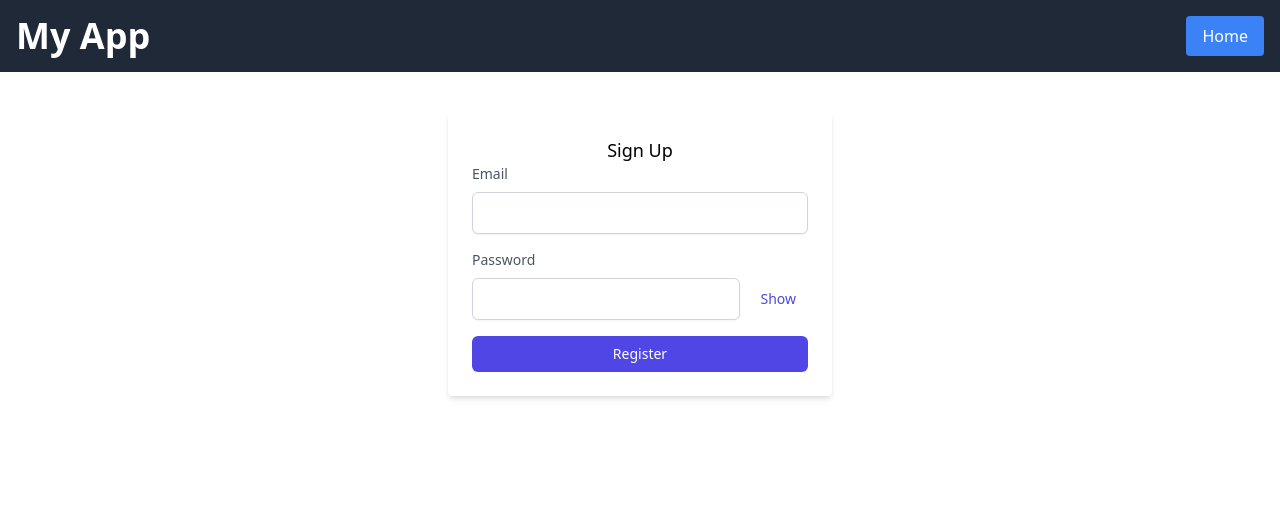
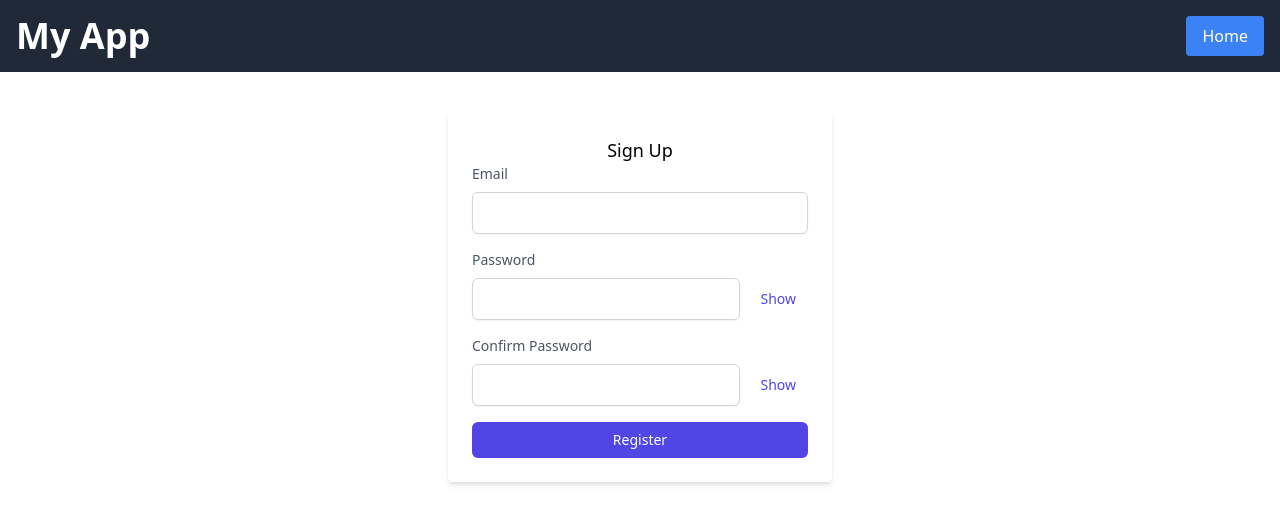
Before and after one commit to mosharif30/auth, a Next.js app: page /signup in a window 1280 px wide. Shown: the top 524 px of the page. Built offline with nearby package versions, Linux system fonts and the light colour scheme; no server answers.

Commit message:
add confirm password

```diff
--- a/src/pages/api/auth/signup.ts
+++ b/src/pages/api/auth/signup.ts
@@ -28,7 +28,7 @@ async function registerUserHandler(
   res: NextApiResponse<ApiResponse>
 ) {
   try {
-    const { email, password } = req.body;
+    const { email, password, confirmPassword } = req.body;
 
     // Validate email and password
     if (!email || !password) {
@@ -49,6 +49,14 @@ async function registerUserHandler(
       return res
         .status(422)
         .json({ status: "Failed", message: "Invalid Password Format" });
+    }
+    if (password !== confirmPassword) {
+      return res
+        .status(422)
+        .json({
+          status: "Failed",
+          message: "Password and Confirm Password are not matched",
+        });
     }
 
     await connectToDatabase();
--- a/src/pages/dashboard.tsx
+++ b/src/pages/dashboard.tsx
@@ -1,3 +1,4 @@
+import { SignOutHandler } from "@/utils/signOutHandler";
 import axios from "axios";
 import { useRouter } from "next/router";
 import { useEffect, useState } from "react";
@@ -42,25 +43,6 @@ const Dashboard = () => {
     }
   };
 
-  const signOutHandler = async () => {
-    try {
-      await axios.get("/api/auth/signout");
-      router.replace("/");
-      toast.info("You are Signed Out", {
-        position: "bottom-center",
-        autoClose: 5000,
-        hideProgressBar: false,
-        closeOnClick: true,
-        pauseOnHover: true,
-        draggable: true,
-        progress: undefined,
-        theme: "colored",
-      });
-    } catch (error) {
-      router.replace("/signin");
-    }
-  };
-
   const {
     register,
     handleSubmit,
@@ -89,7 +71,8 @@ const Dashboard = () => {
       });
 
       if (error.response.status === 401) {
-        await signOutHandler();
+        await SignOutHandler();
+        router.replace("/");
       }
     }
   };
@@ -103,7 +86,10 @@ const Dashboard = () => {
         <div className="block text-gray-800 font-bold">{name}</div>
         <div className="block text-gray-800 font-bold">{age}</div>
         <button
-          onClick={signOutHandler}
+          onClick={async () => {
+            await SignOutHandler(true);
+            router.replace("/");
+          }}
           className="bg-green-500 hover:bg-green-600 text-white font-bold py-4 px-8 m-2 rounded"
         >
           Sign Out
--- a/src/pages/index.tsx
+++ b/src/pages/index.tsx
@@ -1,12 +1,28 @@
+import axios from "axios";
 import { useRouter } from "next/router";
-import React from "react";
+import React, { useEffect, useState } from "react";
 
 const SigninSignup = () => {
   const router = useRouter();
+  const [loggedIn, setLoggedIn] = useState(false);
+  useEffect(() => {
+    axios
+      .get("/api/user")
+      .then(function (response) {
+        if (response.status === 200) {
+          setLoggedIn(true);
+        }
+      })
+      .catch(function () {
+        setLoggedIn(false);
+      });
+  }, []);
   return (
     <div className="flex h-screen items-center justify-center">
       <div className="bg-slate-600 p-16 rounded shadow-md">
         <h1 className="text-5xl font-bold mb-6 text-white">Welcome!</h1>
+        {!loggedIn && (
+          <>
             <div className="flex justify-between">
               <button
                 onClick={() => router.push("signin")}
@@ -21,6 +37,20 @@ const SigninSignup = () => {
                 Sign Up
               </button>
             </div>
+          </>
+        )}
+        {loggedIn && (
+          <>
+            <div className="flex justify-between">
+              <button
+                onClick={() => router.push("dashboard")}
+                className="bg-blue-500 hover:bg-blue-600 text-white font-bold py-4 px-8  m-2 rounded"
+              >
+                Dashboard
+              </button>
+            </div>
+          </>
+        )}
       </div>
     </div>
   );
--- a/src/pages/signin.tsx
+++ b/src/pages/signin.tsx
@@ -45,7 +45,7 @@ const SigninForm: React.FC = () => {
           progress: undefined,
           theme: "colored",
         });
-        router.push("/dashboard");
+        router.replace("/dashboard");
       }
       reset(); // Reset the form after successful submission
     } catch (error: any) {
--- a/src/pages/signup.tsx
+++ b/src/pages/signup.tsx
@@ -7,6 +7,7 @@ import { toast } from "react-toastify";
 type FormData = {
   email: string;
   password: string;
+  confirmPassword: string;
 };
 
 const RegisterForm: React.FC = () => {
@@ -24,11 +25,13 @@ const RegisterForm: React.FC = () => {
   }, []);
   const router = useRouter();
   const [showPassword, setShowPassword] = useState(false);
+  const [showConfirmPassword, setShowConfirmPassword] = useState(false);
 
   const {
     handleSubmit,
     control,
     reset,
+    getValues,
     formState: { errors },
   } = useForm<FormData>(); // Specify FormData as the generic type for useForm
 
@@ -69,6 +72,11 @@ const RegisterForm: React.FC = () => {
   const togglePasswordVisibility = () => {
     setShowPassword((prevShowPassword) => !prevShowPassword);
   };
+  const toggleConfirmPasswordVisibility = () => {
+    setShowConfirmPassword(
+      (prevShowConfirmPassword) => !prevShowConfirmPassword
+    );
+  };
   return (
     <form
       onSubmit={handleSubmit(onSubmit)}
@@ -87,6 +95,13 @@ const RegisterForm: React.FC = () => {
           name="email"
           control={control}
           defaultValue=""
+          rules={{
+            required: "Email is required",
+            pattern: {
+              value: /^[A-Z0-9._%+-]+@[A-Z0-9.-]+\.[A-Z]{2,}$/i,
+              message: "Invalid email address",
+            },
+          }}
           render={({ field }) => (
             <input
               {...field}
@@ -118,6 +133,12 @@ const RegisterForm: React.FC = () => {
               value: 8,
               message: "Password must be at least 8 characters long",
             },
+            pattern: {
+              value:
+                /^(?=.*[a-z])(?=.*[A-Z])(?=.*\d)(?=.*[@$!%*?&])[A-Za-z\d@$!%*?&]{8,}$/,
+              message:
+                "Password must contain at least one uppercase letter, one lowercase letter, one digit, and one special character",
+            },
           }}
           render={({ field }) => (
             <div className="flex">
@@ -142,6 +163,47 @@ const RegisterForm: React.FC = () => {
           <p className="mt-1 text-sm text-red-500">{errors.password.message}</p>
         )}
       </div>
+      <div className="mb-4">
+        <label
+          htmlFor="confirmPassword"
+          className="block mb-2 text-sm font-medium text-gray-600"
+        >
+          Confirm Password
+        </label>
+        <Controller
+          name="confirmPassword"
+          control={control}
+          defaultValue=""
+          rules={{
+            required: "Confirm Password is required",
+            validate: (value) =>
+              value === getValues().password || "Passwords do not match",
+          }}
+          render={({ field }) => (
+            <div className="flex">
+              <input
+                {...field}
+                type={showConfirmPassword ? "text" : "password"}
+                className={`flex-grow px-3 py-2 placeholder-gray-300 border rounded-md shadow-sm focus:outline-none focus:ring-indigo-500 focus:border-indigo-500 ${
+                  errors.confirmPassword ? "border-red-500" : "border-gray-300"
+                }`}
+              />
+              <button
+                type="button"
+                className="ml-2 px-3 py-2 text-sm font-medium text-indigo-600 focus:outline-none hover:text-indigo-800"
+                onClick={toggleConfirmPasswordVisibility}
+              >
+                {showConfirmPassword ? "Hide" : "Show"}
+              </button>
+            </div>
+          )}
+        />
+        {errors.confirmPassword && (
+          <p className="mt-1 text-sm text-red-500">
+            {errors.confirmPassword.message}
+          </p>
+        )}
+      </div>
       <div>
         <p className="mt-2 mb-2 text-sm text-red-500">{serverError}</p>
         <button
--- /dev/null
+++ b/src/utils/signOutHandler.ts
@@ -0,0 +1,20 @@
+import axios from "axios";
+import { toast } from "react-toastify";
+export const SignOutHandler = async (notify?: boolean) => {
+  try {
+    await axios.get("/api/auth/signout");
+
+    if (notify) {
+      toast.info("You are Signed Out", {
+        position: "bottom-center",
+        autoClose: 5000,
+        hideProgressBar: false,
+        closeOnClick: true,
+        pauseOnHover: true,
+        draggable: true,
+        progress: undefined,
+        theme: "colored",
+      });
+    }
+  } catch (error) {}
+};
```
Lines whose indentation alone changed are shown as unchanged.
